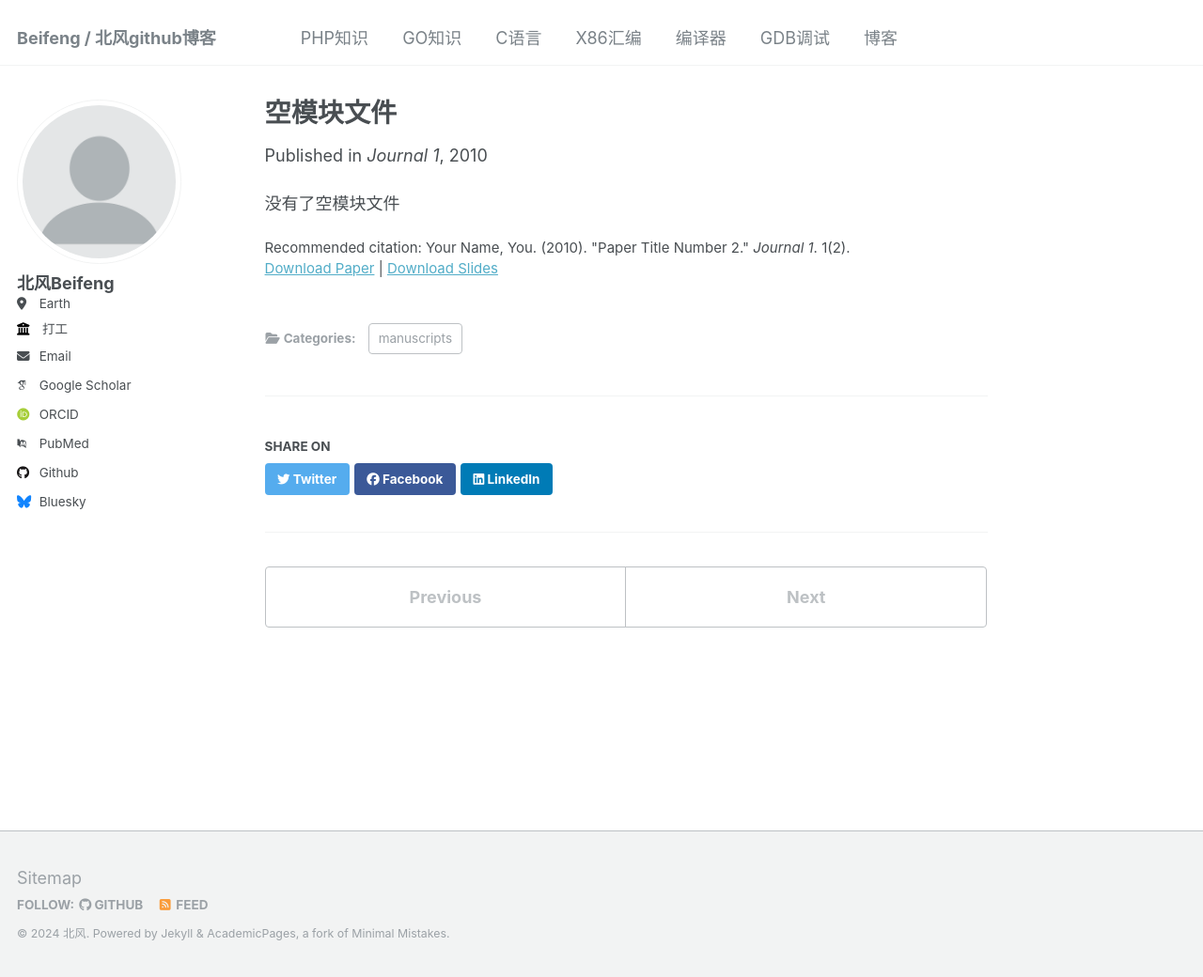
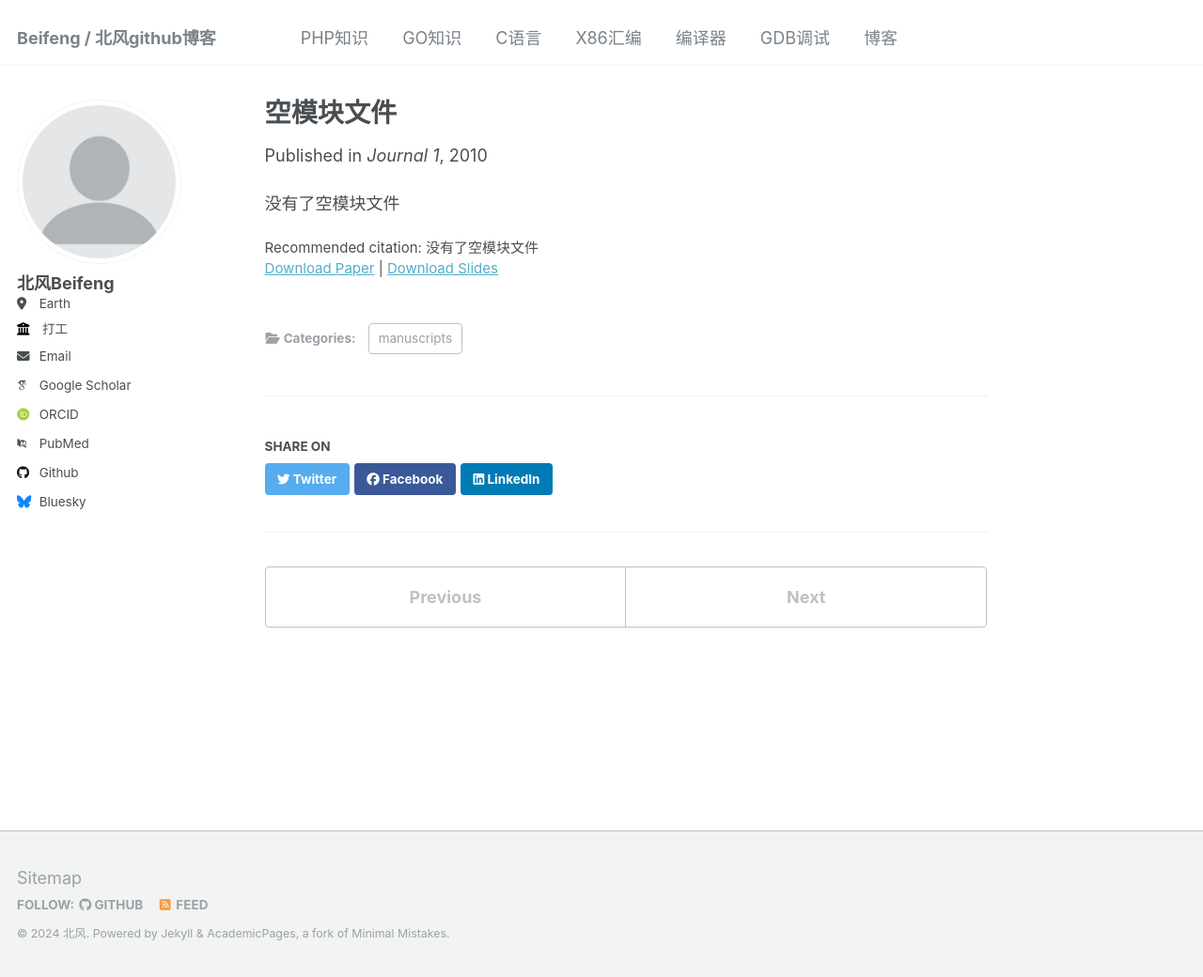
Before and after one commit to beifengisnil/beifengisnil.github.io, a Jekyll site: the page built from _publications/2010-10-01-paper-title-number-2.md, in a window 1280 px wide and 1040 px high. Shown: the whole window at 94% size. Built offline with Jekyll 4.4.1, drawn with Linux system fonts in a browser that asks for light colours; some web fonts are replaced.

Commit message:
Update 2010-10-01-paper-title-number-2.md

```diff
--- a/_publications/2010-10-01-paper-title-number-2.md
+++ b/_publications/2010-10-01-paper-title-number-2.md
@@ -3,12 +3,12 @@ title: "空模块文件  "
 collection: publications
 category: manuscripts
 permalink: /publication/2010-10-01-paper-title-number-2
-excerpt: 'This paper is about the number 2. The number 3 is left for future work.'
+excerpt: '没有了空模块文件 '
 date: 2010-10-01
 venue: 'Journal 1'
 slidesurl: 'http://academicpages.github.io/files/slides2.pdf'
 paperurl: 'http://academicpages.github.io/files/paper2.pdf'
-citation: 'Your Name, You. (2010). &quot;Paper Title Number 2.&quot; <i>Journal 1</i>. 1(2).'
+citation: '没有了空模块文件 '
 ---
 
 没有了空模块文件
```
